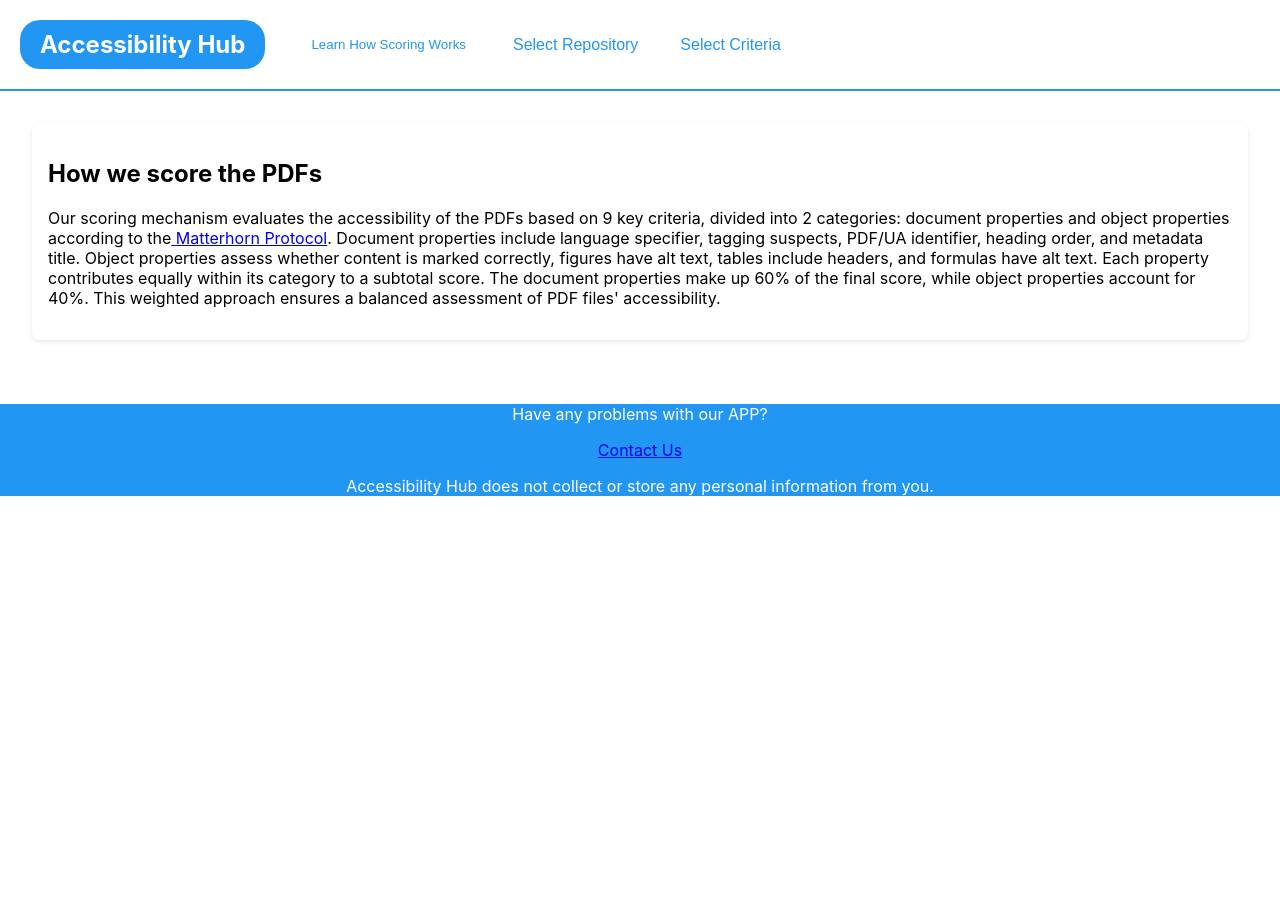
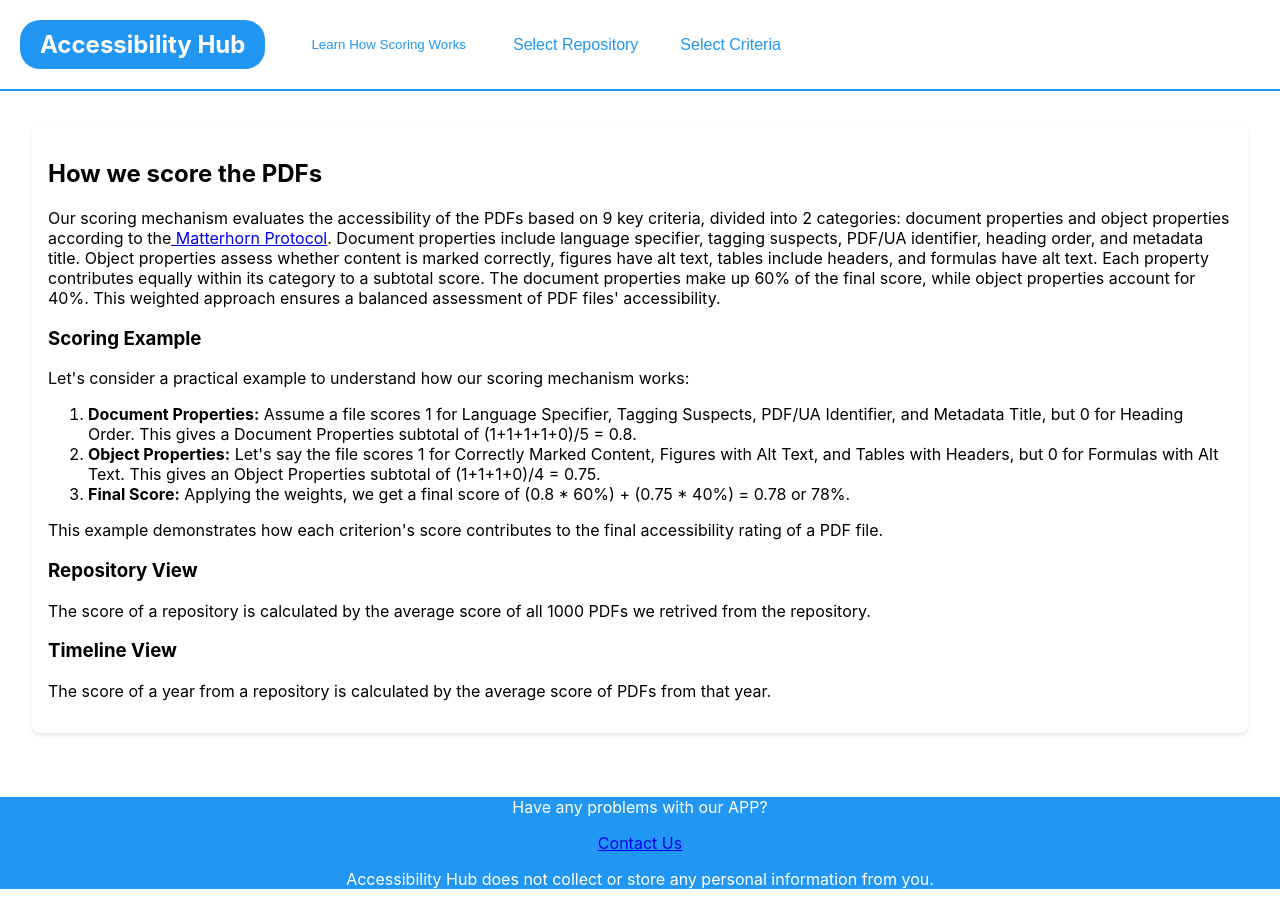
Before and after one commit to RenjunT/AccessibilityHub, a React (Create React App) app: page /#/score-explanation in a window 1280 px wide. Before the commit the page ends 800 px from the top, so only its background shows below. Built offline with nearby package versions, Linux system fonts and the light colour scheme.

Commit message:
Score example

```diff
--- a/src/ScoreExplanationPage.js
+++ b/src/ScoreExplanationPage.js
@@ -45,6 +45,21 @@ const ScoreExplanationPage = () => {
           Each property contributes equally within its category to a subtotal score.
           The document properties make up 60% of the final score, while object properties account for 40%. This
           weighted approach ensures a balanced assessment of PDF files' accessibility.</p>
+          {/* Adding an illustrative example */}
+          <div className="example-section">
+                        <h3>Scoring Example</h3>
+                        <p>Let's consider a practical example to understand how our scoring mechanism works:</p>
+                        <ol>
+                            <li><strong>Document Properties:</strong> Assume a file scores 1 for Language Specifier, Tagging Suspects, PDF/UA Identifier, and Metadata Title, but 0 for Heading Order. This gives a Document Properties subtotal of (1+1+1+1+0)/5 = 0.8.</li>
+                            <li><strong>Object Properties:</strong> Let's say the file scores 1 for Correctly Marked Content, Figures with Alt Text, and Tables with Headers, but 0 for Formulas with Alt Text. This gives an Object Properties subtotal of (1+1+1+0)/4 = 0.75.</li>
+                            <li><strong>Final Score:</strong> Applying the weights, we get a final score of (0.8 * 60%) + (0.75 * 40%) = 0.78 or 78%.</li>
+                        </ol>
+                        <p>This example demonstrates how each criterion's score contributes to the final accessibility rating of a PDF file.</p>
+                    </div>
+                    <h3>Repository View</h3>
+                        <p>The score of a repository is calculated by the average score of all 1000 PDFs we retrived from the repository.</p>
+                    <h3>Timeline View</h3>
+                        <p>The score of a year from a repository is calculated by the average score of PDFs from that year.</p>
 
         </section>
 
```
